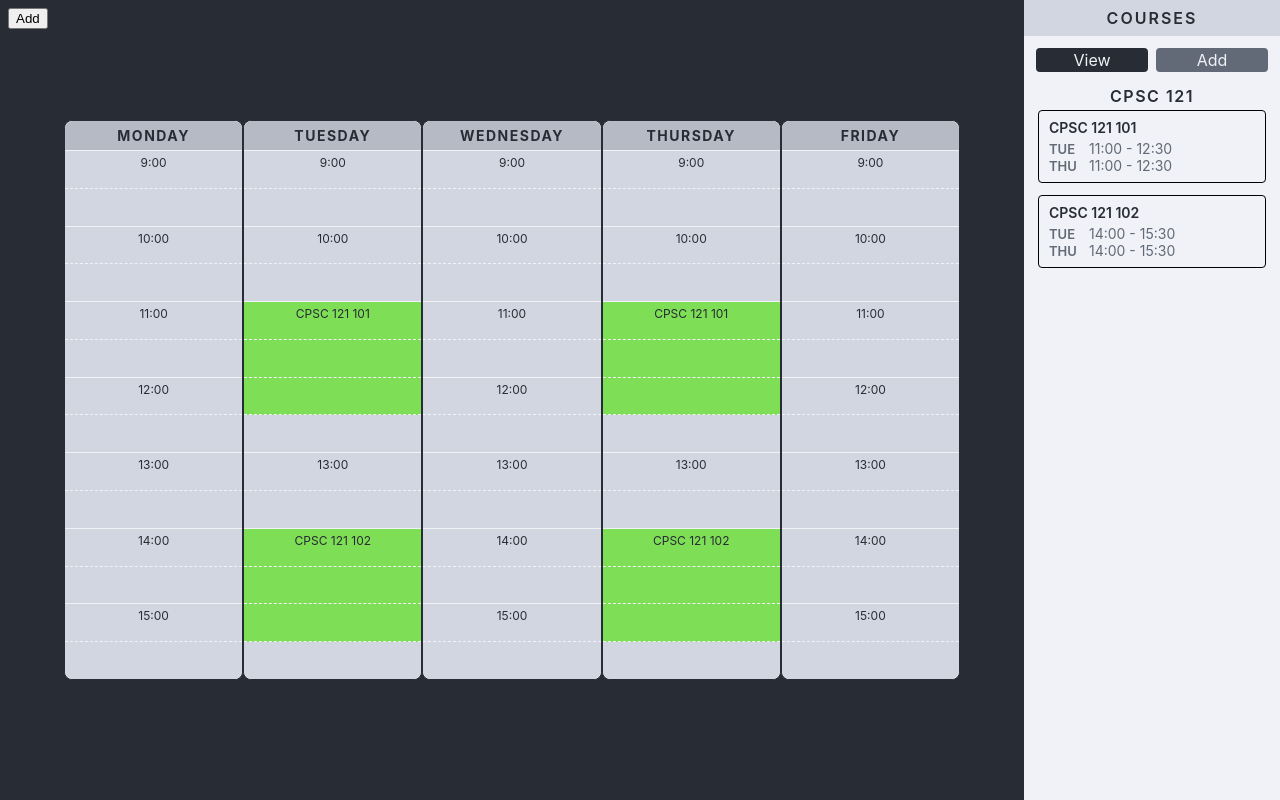
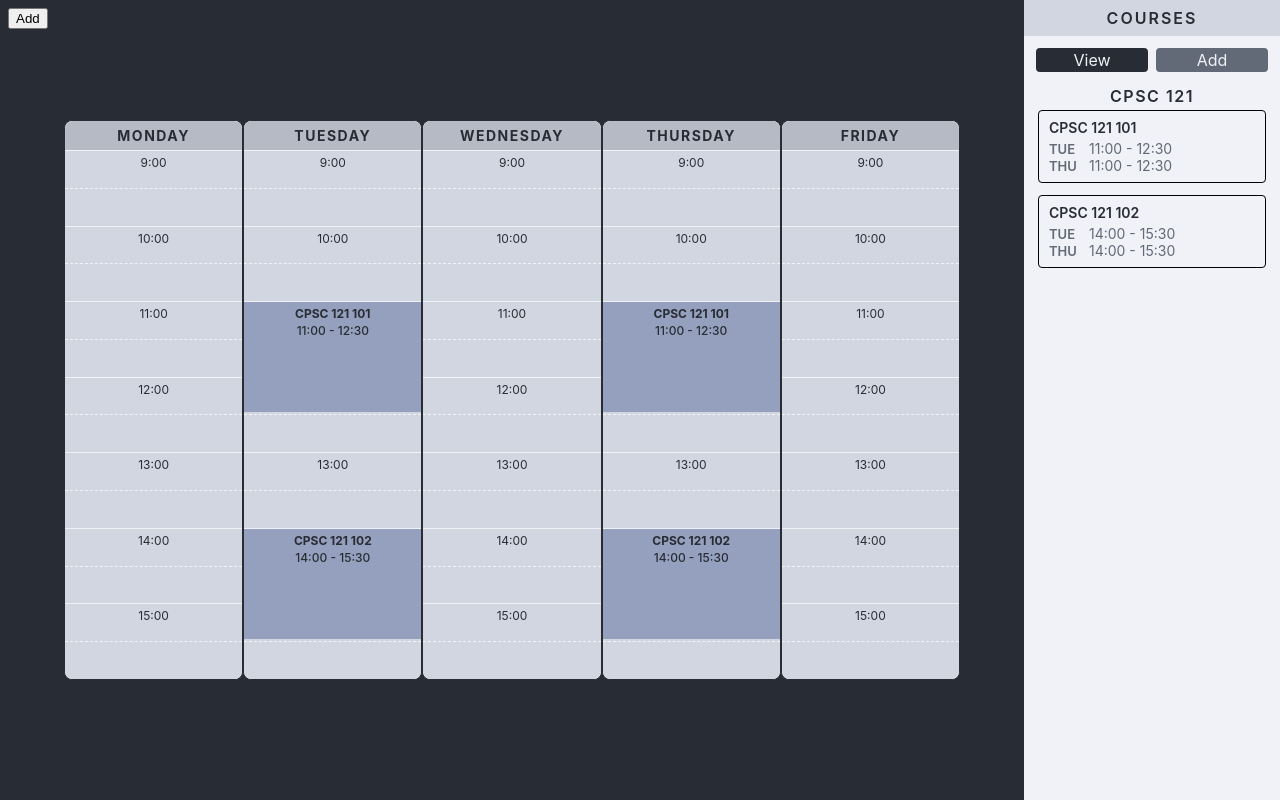
Before and after one commit to jieun-lee/timetable-planner, a React (Create React App) app: page / in a window 1280 px wide. Built offline with nearby package versions, Linux system fonts and the light colour scheme.

Commit message:
Display Courses on top of Timetable

```diff
--- a/src/components/CoursesView.tsx
+++ b/src/components/CoursesView.tsx
@@ -1,6 +1,6 @@
 import React from 'react';
 import { ICourse, ISection, ITime } from "../util/DataTypes";
-import { getShortDayName } from "../util/util";
+import { getShortDayName, getTimeLabel } from "../util/util";
 
 interface CoursesViewProps {
   courses: ICourse[]
@@ -9,19 +9,10 @@ interface CoursesViewProps {
 class CoursesView extends React.Component<CoursesViewProps> {
 
   renderSectionTime(time: ITime): JSX.Element {
-    let timeStr: string =
-      (Math.floor(time.startTime) === time.startTime) ?
-        time.startTime + ":00" :
-        Math.floor(time.startTime) + ":30";
-    let endTime: number = time.startTime + time.duration;
-    timeStr+=
-      (Math.floor(endTime) === endTime) ?
-        " - " + endTime + ":00"
-        : " - " + Math.floor(endTime) + ":30";
     return (
       <div className="courses-view__course__section__time" key={time.day.toString()+time.startTime}>
         <div className="courses-view__course__section__time__day">{ getShortDayName(time.day) }</div>
-        <div className="courses-view__course__section__time__time">{ timeStr }</div>
+        <div className="courses-view__course__section__time__time">{ getTimeLabel(time.startTime, time.duration) }</div>
       </div>
     );
   }
--- a/src/components/TimeSegment.tsx
+++ b/src/components/TimeSegment.tsx
@@ -1,38 +1,52 @@
 import React from 'react';
-import { ITimeSegment } from '../util/DataTypes';
+import { ITimeSegment, Status } from '../util/DataTypes';
+import { getTimeLabel } from '../util/util';
 
-function TimeSegment(props: ITimeSegment) {
+class TimeSegment extends React.Component<ITimeSegment> {
+  // CURRENT ASSUMPTIONS:
+  // - no overlaps (this.props.sections.length <= 1)
+  // - only render courses that start at this time segment
+  render() {
+    let courseEls: JSX.Element[]  = [];
+    if (this.props.sections.length > 0) {
+      for (let index in this.props.sections) {
+        if (this.props.sections[index].startTime === this.props.startTime) {
+          let section = this.props.sections[index];
+          let elStyle: object = { height: ((section.duration / 0.5) * 100) + "%" };
+          let classList = "time-segment__course";
+          switch(section.status) {
+            case Status.Selected:
+              classList = classList + " time-segment__course--selected";
+              break;
+            case Status.Disabled:
+              classList = classList + " time-segment__course--disabled";
+              break;
+          }
+          courseEls.push(<div className={classList} style={elStyle} key={index}>
+            <div className="time-segment__course__label">{ section.name + " " + section.section }</div>
+            <div className="time-segment__course__time">{ getTimeLabel(section.startTime, section.duration) }</div>
+          </div>);
+        }
+      }
+    }
+    // setup for background timetable
     let classList: string = "time-segment";
-  let isContinued: boolean = false; // handle this properly
-  let title: string = "";
-  // let status: Status = Status.Undefined;
-  if (props.sections.length > 0) {
-    // handle sections - just do first one for now
-    if (props.sections[0].startTime < props.startTime) {
-      isContinued = true;
+    let timeLabel: string = "";
+    if (Math.floor(this.props.startTime) < this.props.startTime) {
+      classList = classList + " time-segment--mid-hour";
     } else {
-      title = props.sections[0].name + " " + props.sections[0].section;
-      // status = props.sections[0].status;
+      timeLabel = this.props.startTime + ":00";
     }
-    classList = classList + " time-segment--deselected";
-  } else {
-    isContinued = Math.floor(props.startTime) < props.startTime;
-    if (!isContinued) {
-      title = props.startTime + ":00";
-    }
-    classList = classList + " time-segment--empty";
-  }
-  if (isContinued) {
-    classList = classList + " time-segment--half"; // need to change
-  }
-
+    // render components
     return (
       <div className={classList}>
+        { courseEls }
         <span>
-        { title }
+          { timeLabel }
         </span>
       </div>
     )
   }
+}
 
 export default TimeSegment;
--- a/src/styles/Timetable.scss
+++ b/src/styles/Timetable.scss
@@ -1,6 +1,9 @@
 @import '_variables.scss';
 
 $timetable-border-radius: 8px;
+$timetable-color-selected: #7ad244;
+$timetable-color-deselected: #94a0bd;
+$timetable-color-disabled: #b6c0d8;
 
 .timetable {
   width: 70vw;
@@ -46,13 +49,37 @@ $timetable-border-radius: 8px;
   color: $color-grey-darker;
   flex: 1 1 0;
   border-bottom: 0.5px dashed $color-grey-lightest;
+  position: relative;
 
-  &--half.time-segment--empty {
+  &--mid-hour {
     border-bottom: 1.5px solid $color-grey-lightest;
   }
 
-  &--deselected {
-    background-color: #7ede56;
+  &__course {
+    position: absolute;
+    background-color: $timetable-color-deselected;
+    width: 100%;
+    z-index: 1;
+    left: 0;
+    top: 0;
+
+    &--selected {
+      background-color: $timetable-color-selected;
+    }
+
+    &--disabled {
+      background-color: $timetable-color-disabled;
+    }
+
+    &__label {
+      font-weight: 700;
+      padding-top: 4px;
+      padding-bottom: 2px;
+    }
+
+    &__time {
+      font-weight: 500;
+    }
   }
 
   &:last-child {
--- a/src/util/DataTypes.tsx
+++ b/src/util/DataTypes.tsx
@@ -9,8 +9,7 @@ export enum Day {
 export enum Status {
   Selected,
   Deselected,
-  Disabled,
-  Undefined
+  Disabled
 }
 
 export interface ICourse {
--- a/src/util/util.tsx
+++ b/src/util/util.tsx
@@ -3,3 +3,11 @@ import { Day } from "./DataTypes";
 export function getShortDayName(day: number) {
   return Day[day].substring(0, 3);
 }
+
+export function getTimeLabel(start: number, duration: number) {
+  let timeStr: string = (Math.floor(start) === start) ? start + ":00" : Math.floor(start) + ":30";
+  let end: number = start + duration;
+  timeStr += " - ";
+  timeStr += (Math.floor(end) === end) ? end + ":00" : Math.floor(end) + ":30";
+  return timeStr;
+}
```
Lines whose indentation alone changed are shown as unchanged.
